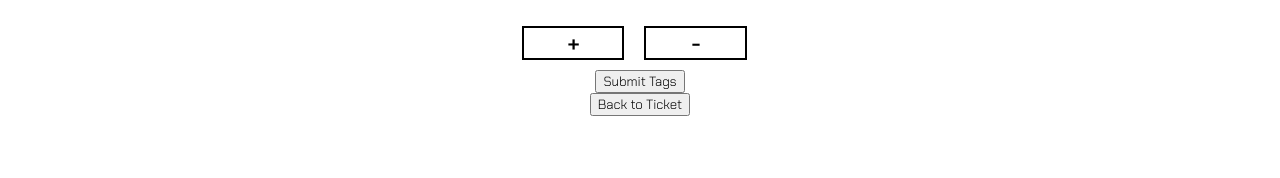
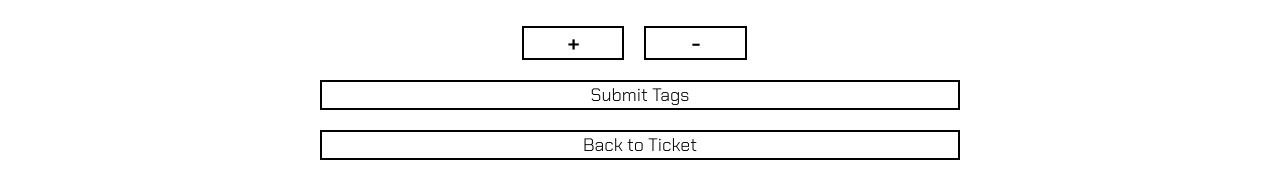
Before and after one commit to nicklope/CooksBook, a React (Create React App) app in the folder client/: page /addtags/1 in a window 1280 px wide. Shown: the part 619-797 px from the top of the page. Built offline with nearby package versions, Linux system fonts and the light colour scheme; the HTML template or start-up script is replaced by a standard one.

Commit message:
added firelogo ternary to navbar

```diff
--- a/client/src/App.css
+++ b/client/src/App.css
@@ -457,6 +457,50 @@
 #tag-input {
   margin: 5px;
 }
+#goback-button {
+  border: 2px solid black;
+  background-color: white;
+  cursor: pointer;
+  width: 50%;
+  font-size: large;
+  margin: 10px;
+  text-decoration: none;
+}
+#submittags-button {
+  border: 2px solid black;
+  background-color: white;
+  cursor: pointer;
+  width: 50%;
+  font-size: large;
+  margin: 10px;
+  text-decoration: none;
+}
+#submittags-button-container {
+  display: flex;
+  width: 100%;
+  justify-content: center;
+  text-decoration: none;
+}
+#goback-button-container {
+  display: flex;
+  width: 100%;
+  justify-content: center;
+  text-decoration: none;
+}
+#submittags-button:hover {
+  cursor: pointer;
+  transform: translateY(5px);
+  background-color: black;
+  color: white;
+  border-color: white;
+}
+#goback-button:hover {
+  cursor: pointer;
+  transform: translateY(5px);
+  background-color: black;
+  color: white;
+  border-color: white;
+}
 
 @keyframes wobble {
   30% {
--- a/client/src/components/NavBar.jsx
+++ b/client/src/components/NavBar.jsx
@@ -1,8 +1,11 @@
 import logo from '../images/481490.png'
 import firelogo from '../images/firelogo.png'
+import firelogored from '../images/firelogored.png'
 import { useNavigate } from 'react-router-dom'
 
-const NavBar = () => {
+
+const NavBar = (props) => {
+
   const navigate = useNavigate()
 
 
@@ -21,7 +24,7 @@ const NavBar = () => {
     </div>
 
     <div  id="search-form">
-      <img id='fireicon' src={firelogo} onClick={()=>navigate("/firerail")}/>
+      <img id='fireicon' src={props.firelogored ? props.firelogored : firelogo} onClick={()=>navigate("/firerail")}/>
       <h1 id='search-title'>search:</h1>
       <form>
         <div id='search-input'>
--- a/client/src/components/TagInput.jsx
+++ b/client/src/components/TagInput.jsx
@@ -1,5 +1,34 @@
+import { useState } from 'react'
+import { useNavigate } from 'react-router-dom'
+import axios from 'axios'
 const TagInput = () => {
+  const navigate = useNavigate()
+  const [formValue, setFormValue] = useState({
+    tagName: ""
+  })
+  const handleChange = (event) => {
+    const { name, value } = event.target
+    const newValues = (prevState) => {
+      return {
+        ...prevState,
+        [name]: value
+      }
+    }
+
+    setFormValue(newValues)
+    console.log(formValue)
+  }
+
+  const createTags = async () => {
+    axios.post('http://localhost:3001/createrecipe', formValue)
+    navigate('/')
+  }
+
+  const {
+ tagName
+  } = formValue
   return(
+
     <div>
       <input
     className="tag-form"
@@ -7,6 +36,7 @@ const TagInput = () => {
     type="text"
     name="tagName"
     placeholder="tag, you're it!"
+    onChange={handleChange}
     />
   </div>
   )
--- a/client/src/pages/FireRail.js
+++ b/client/src/pages/FireRail.js
@@ -5,6 +5,7 @@ import NavBar from '../components/NavBar'
 import Ticket from '../components/Ticket'
 import LineHeader from '../components/LineHeader'
 import Landing from '../components/Landing'
+import firelogored from '../images/firelogored.png'
 
 const FireRail = () => {
   const [recipes, setRecipes] = useState([])
@@ -38,7 +39,7 @@ const FireRail = () => {
   return (
     <div>
       <header>
-        <NavBar />
+        <NavBar firelogored={firelogored} />
       </header>
       <div id="timeline">
         <div id="firerail-header">
--- a/client/src/pages/FullTicket.js
+++ b/client/src/pages/FullTicket.js
@@ -2,6 +2,7 @@ import axios from 'axios'
 import { useEffect, useState } from 'react'
 import { useParams, Link, useNavigate } from 'react-router-dom'
 import NavBar from '../components/NavBar'
+import noimage from '../images/442344.png'
 const FullTicket = () => {
   let navigate = useNavigate()
   let { ticketId } = useParams()
@@ -27,7 +28,12 @@ const FullTicket = () => {
         <NavBar />
       </header>
       <div id="fullticket-container">
-        <img id="fullticket-image" src={selectedTicket.recipeImage} />
+        <img
+          id="fullticket-image"
+          src={
+            selectedTicket.recipeImage ? selectedTicket.recipeImage : noimage
+          }
+        />
         <h1 id="fullticket-title">{selectedTicket.recipeName}</h1>
         <h2 id="fullticket-overview">{selectedTicket.recipeOverview}</h2>
         <hr />
```
Also changed, not shown: 2 other files (tests, documents, lock files or other folders).
